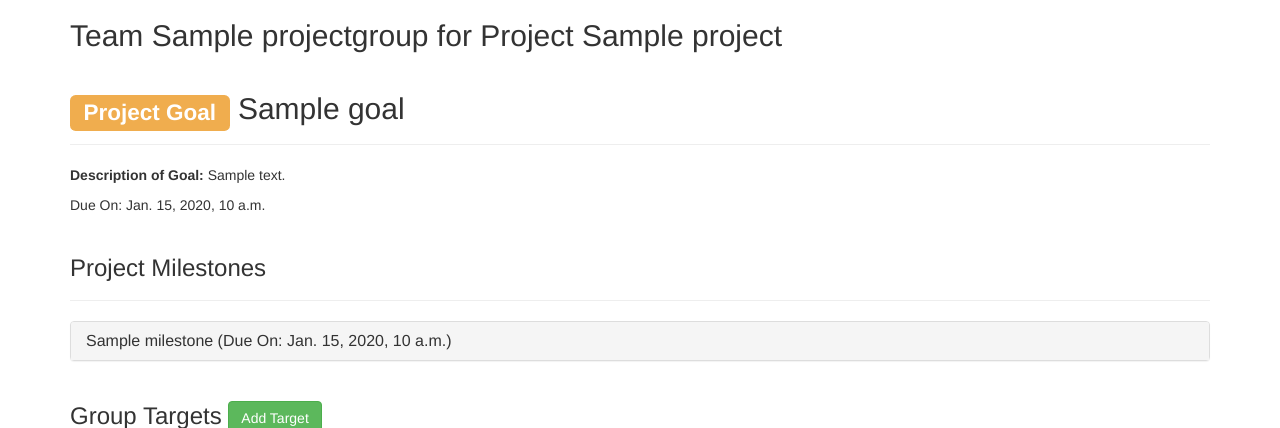
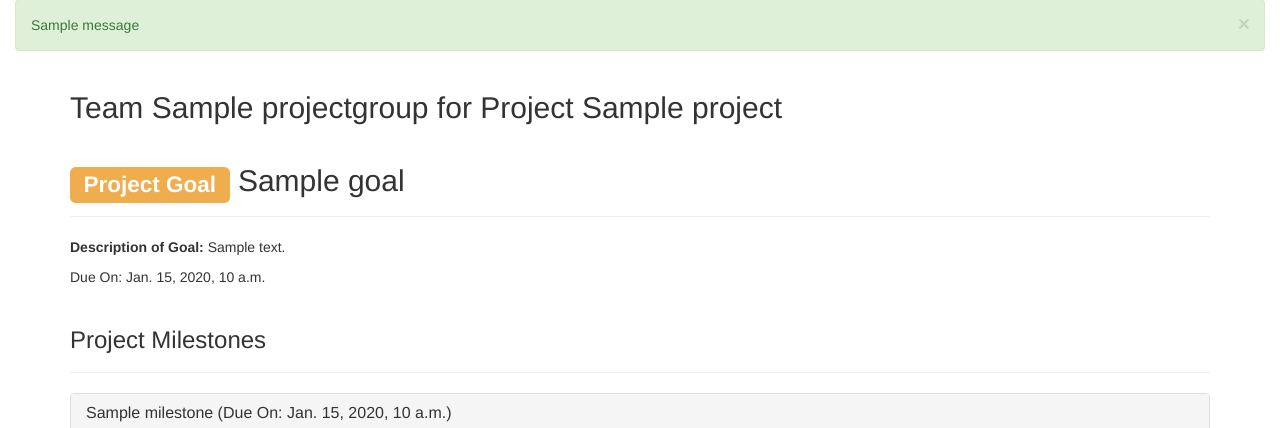
Before and after one commit to Skaty/orbital, a Django app: page /dashboard/1/ in a window 1280 px wide. Shown: the part 51-479 px from the top of the page. Run offline with Django 3.2, Linux system fonts and the light colour scheme; a user stored in the database is signed in; tables that the repository leaves empty hold one stand-in row (values such as "Sample post"); one stand-in notice (Sample message) is shown; some libraries are stand-ins or nearby versions.

Commit message:
Added notification and flash messaging UI

```diff
--- a/src/projection/templates/base.html
+++ b/src/projection/templates/base.html
@@ -54,6 +54,22 @@
     {% endblock %}
 
     <div class="container-fluid">
+      {% if messages %}
+        {% for message in messages %}
+          <div class="alert alert-{{ message.level_tag }} alert-dismissible" role="alert">
+            <button type="button" class="close" data-dismiss="alert" aria-label="Close"><span aria-hidden="true">&times;</span></button>
+              {{ message }}
+            </div>
+        {% endfor %}
+      {% endif %}
+      {% if form.non_field_errors %}
+            {% for error in form.non_field_errors %}
+              <div class="alert alert-danger alert-dismissible" role="alert">
+                <button type="button" class="close" data-dismiss="alert" aria-label="Close"><span aria-hidden="true">&times;</span></button>
+                {{ error|escape }}
+              </div>
+            {% endfor %}
+          {% endif %}
       {% block body %}
 
       {% endblock %}
```
